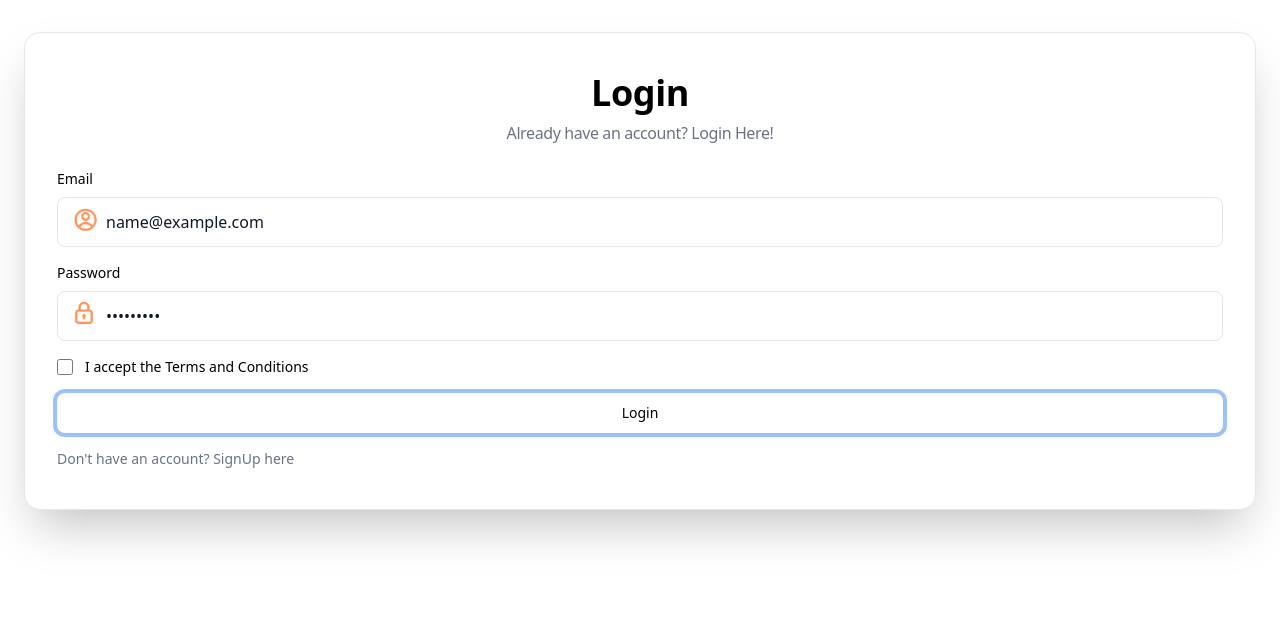
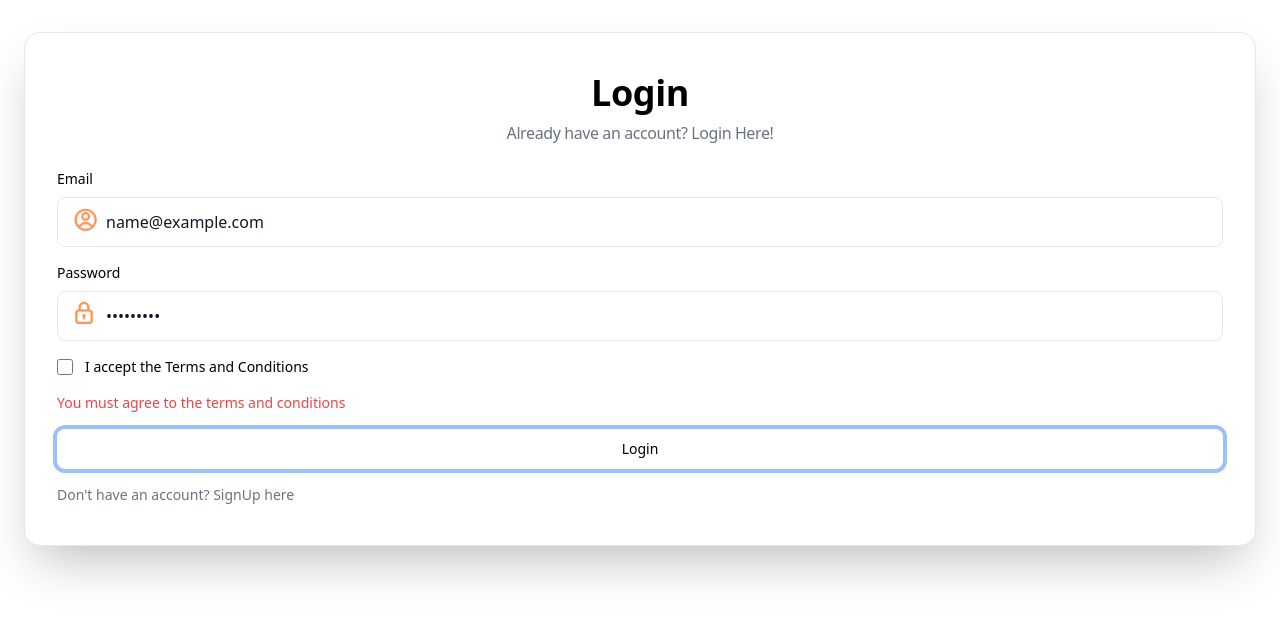
Before and after one commit to moeez506/H-H-Frontend, a React (Create React App) app: page /login in a window 1280 px wide. Both pictures are taken after typing "name@example.com", "Sample123" into the empty fields and a click on the button "Login". Shown: the top 618 px of the page. Built offline with nearby package versions, Linux system fonts and the light colour scheme.

Commit message:
terms and conditions

```diff
--- a/src/pages/Login.tsx
+++ b/src/pages/Login.tsx
@@ -21,9 +21,16 @@ const initialValues: LoginProp = {
 // Todo terms validation
 export default function Login() {
   const { values, errors, touched, handleBlur, handleChange, handleSubmit } =
-    useFormik({
+    useFormik<LoginProp>({
       initialValues,
       validationSchema: loginSchema,
+      validate: (values) => {
+        const errors: Partial<LoginProp> = {};
+        if (!values.terms) {
+          errors.terms = true;
+        }
+        return errors;
+      },
       onSubmit: async (values, action) => {
         if (values.terms) {
           await login({ email: values.email, password: values.password });
@@ -31,7 +38,7 @@ export default function Login() {
         }
       },
     });
-  console.log("🚀 ~ file: Login.tsx:28 ~ Login ~ errors:", errors);
+  console.log("errors:", errors);
   return (
     <section className="">
       <div className="flex flex-col items-center justify-center px-6 py-8 mx-auto md:h-screen lg:py-0">
@@ -113,7 +120,7 @@ export default function Login() {
                 </div>
               </div>
               {errors.terms !== undefined && touched.terms === true ? (
-                <p className="text-red-500 text-sm mt-1">{errors.terms}</p>
+                <p className="text-red-500 text-sm mt-1">You must agree to the terms and conditions</p>
               ) : null}
 
               <button
--- a/src/pages/Register.tsx
+++ b/src/pages/Register.tsx
@@ -5,6 +5,17 @@ import Pass from "../assets/pass.png";
 import { useFormik } from "formik";
 import { signUpSchema } from "../schemas";
 import { registerUser } from "../apis/auth";
+import { string } from "yup";
+
+interface SignUpFormValues {
+  firstName: string;
+  lastName: string;
+  email: string;
+  password: string;
+  confirm_password: string;
+  terms: boolean;
+}
+
 
 const initialValues = {
   firstName: "",
@@ -16,17 +27,27 @@ const initialValues = {
 };
 export default function Register() {
   const { values, errors, touched, handleBlur, handleChange, handleSubmit } =
-    useFormik({
+    useFormik<SignUpFormValues>({
       initialValues,
       validationSchema: signUpSchema,
+      validate: (values) => {
+        const errors: Partial<SignUpFormValues> = {};
+        if (!values.terms) {
+          errors.terms = true;
+        }
+        return errors;
+      },
       onSubmit: async (values, action) => {
         if (values.terms) {
-          await registerUser(values);
+          // await registerUser(values);
+          console.log("🚀 ~ file: Register.tsx:43 ~ onSubmit: ~ values:", values)
           action.resetForm();
         }
       },
+
     });
-  console.log(errors);
+  // console.log(errors);
+
   return (
     <section className="">
       <div className="flex flex-col items-center justify-center px-6 py-8 mx-auto md:h-screen lg:py-0">
@@ -157,9 +178,6 @@ export default function Register() {
                     onChange={handleChange}
                     className="w-4 h-4 border border-gray-300 rounded bg-gray-50 focus:ring-3 focus:ring-primary-300  dark:border-gray-600 dark:focus:ring-primary-600 dark:ring-offset-gray-800"
                   />
-                  {/* {errors.terms && touched.terms === true ? (
-                    <p className="text-red-500 text-sm ">{errors.terms}</p>
-                  ) : null} */}
                 </div>
                 <div className="ml-3 text-sm">
                   <label className="font-light">
@@ -172,7 +190,11 @@ export default function Register() {
                     </a>
                   </label>
                 </div>
+
               </div>
+              {errors.terms !== undefined && touched.terms === true ? (
+                <p className="text-red-500 text-sm ">You must agree to the terms and conditions</p>
+              ) : null}
               <button
                 type="submit"
                 className="w-full bg-orange-400 text-black bg-primary-600 hover:bg-primary-700 focus:ring-4 focus:outline-none focus:ring-primary-300 font-medium rounded-lg text-sm px-5 py-2.5 text-center dark:bg-primary-600 dark:hover:bg-primary-700 dark:focus:ring-primary-800"
```
